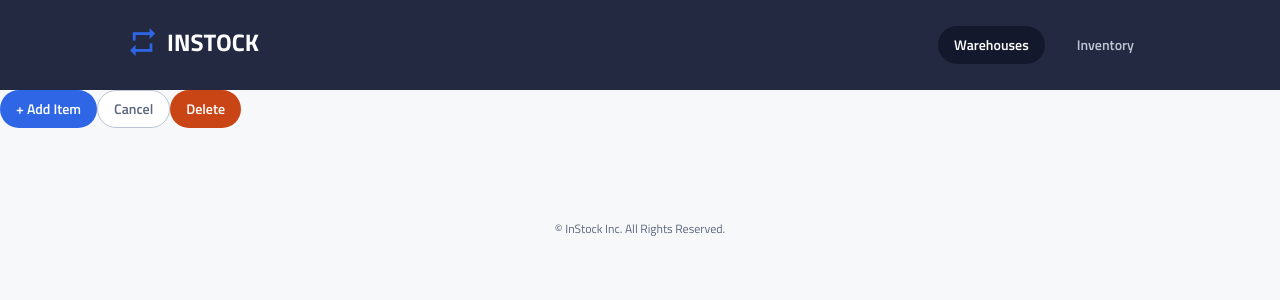
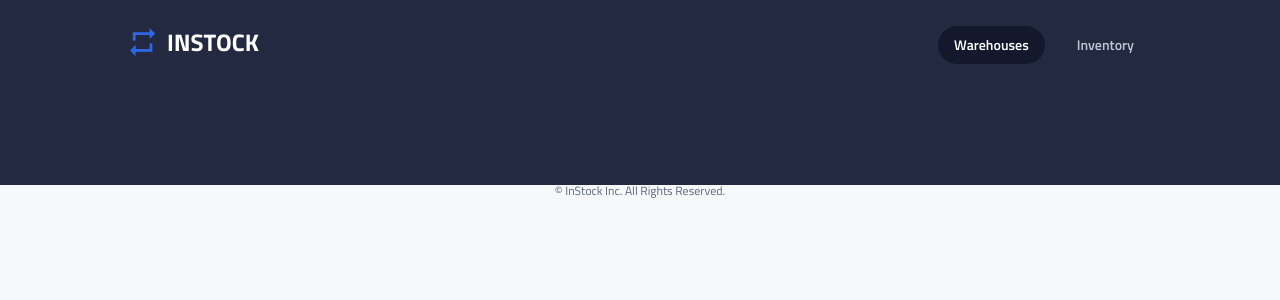
Before and after one commit to Jayingli/instock-client, a React (Create React App) app: page /warehouses in a window 1280 px wide. Shown: the top 300 px of the page. Built offline with nearby package versions, Linux system fonts and the light colour scheme; the HTML template or start-up script is replaced by a standard one.

Commit message:
remove testing of button component

```diff
--- a/src/App.jsx
+++ b/src/App.jsx
@@ -5,13 +5,11 @@ import WarehousesPage from './pages/WarehousesPage/WarehousesPage';
 import InventoryPage from './pages/InventoryPage/InventoryPage';
 import './App.scss';
 
-import Button from './components/Button/Button';
-
 /*
-App.jsx
-- Represents the main component of the application
-- Contains header, footer and defines routes for different pages
-*/
+ * App.jsx
+ * - Represents the main component of the application
+ * - Contains header, footer and defines routes for different pages
+ */
 
 function App() {
     return (
@@ -19,9 +17,6 @@ function App() {
             <div className="App">
                 {/* Header Component */}
                 <Header />
-                <Button variant="primary" text="+ Add item"/>
-                <Button variant="secondary" text="Cancel"/>
-                <Button variant="delete" text="Delete"/>
 
                 {/* Define routes for different pages */}
                 <Routes>
--- a/src/App.scss
+++ b/src/App.scss
@@ -3,7 +3,7 @@
 @use './styles/partials/mixins' as *;
 
 .App {
-    // background-color: $secondary-background-hover-color;
+    background-color: $secondary-background-hover-color;
     height: 175px;
 
     @include tablet {
```
Also changed, not shown: src/components/InventoryForm/InventoryForm.jsx (added, +18 -0 lines), src/components/InventoryForm/InventoryForm.scss (added).
